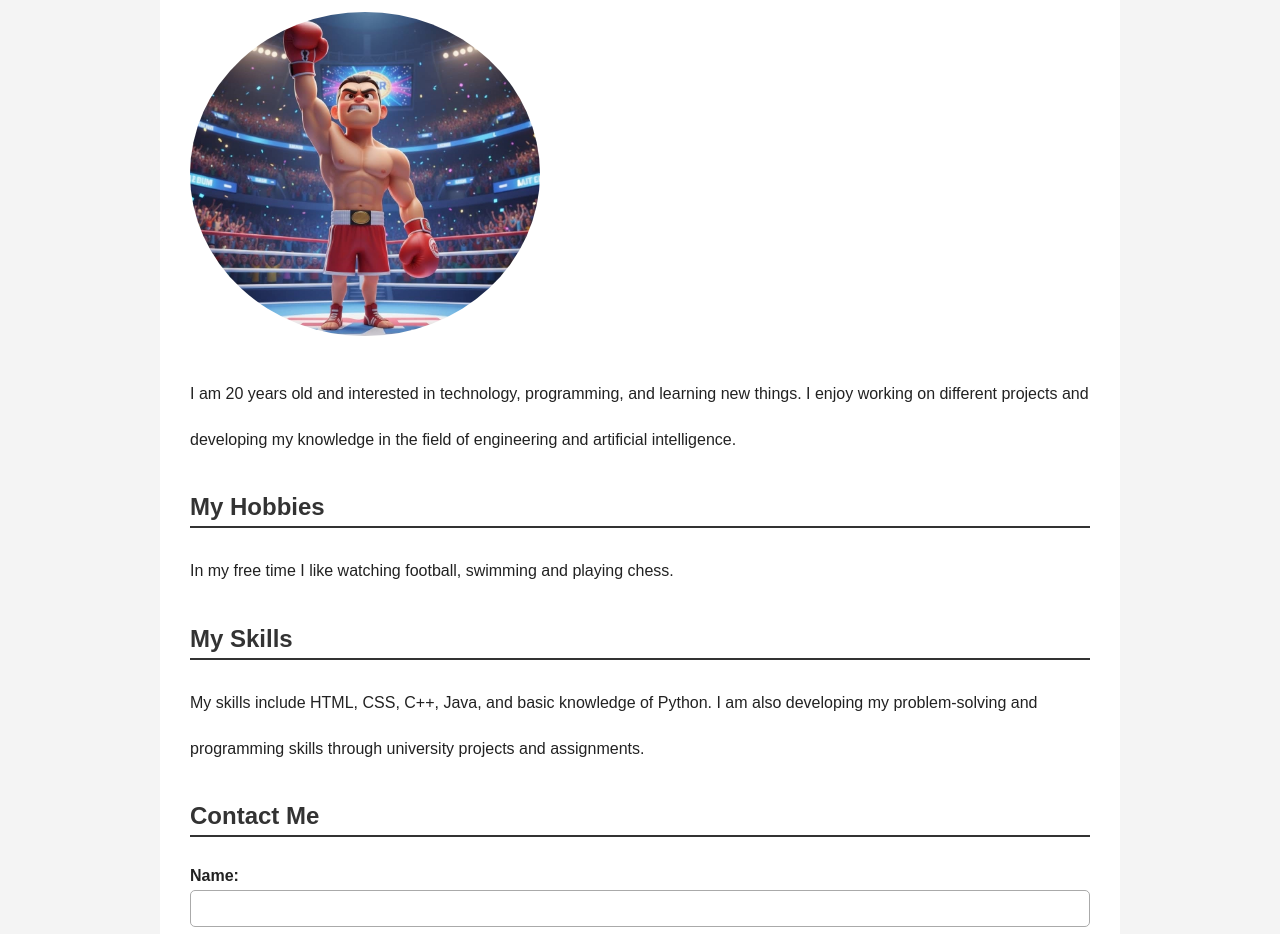
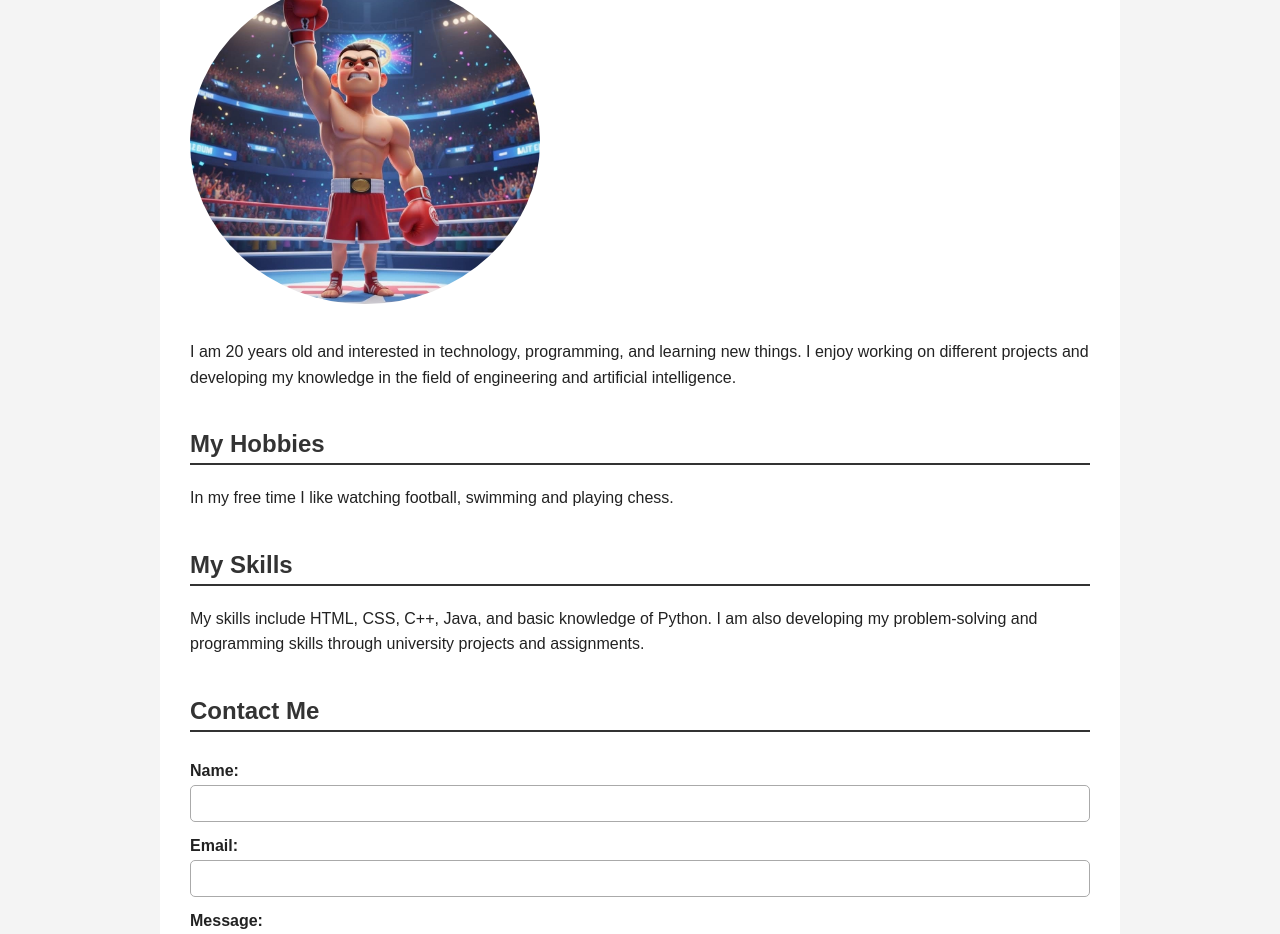
Before and after one commit to ziadboutros/Assignment, a plain HTML site: page devoir.html in a window 1280 px wide. Shown: the part 421-1355 px from the top of the page. Drawn offline with Linux system fonts and the light colour scheme.

Commit message:
removing unused css rules

```diff
--- a/dev.css
+++ b/dev.css
@@ -6,7 +6,9 @@
 }
 
 
-/* Header */
+section {
+    margin-bottom: 40px;
+}
 
 header {
     background-color: #222;
@@ -21,7 +23,7 @@
 }
 
 
-/* Navigation */
+
 
 nav a {
     color: white;
@@ -34,7 +36,6 @@
 }
 
 
-/* Main part */
 
 main {
     width: 80%;
@@ -45,7 +46,7 @@
 }
 
 
-/* Headings */
+
 
 h2 {
     color: #333;
@@ -55,14 +56,14 @@
 }
 
 
-/* Paragraphs */
+
 
 p {
-    line-height: 2.9;
+    line-height: 1.6;
 }
 
 
-/* Image */
+
 
 img {
     width: 350px;
@@ -72,7 +73,6 @@
 }
 
 
-/* Form */
 
 form {
     margin-top: 30px;
@@ -99,7 +99,7 @@
 }
 
 
-/* Button */
+
 
 button {
     margin-top: 15px;
@@ -116,7 +116,6 @@
 }
 
 
-/* Footer */
 
 footer {
     background-color: #222;
--- a/devoir.html
+++ b/devoir.html
@@ -35,21 +35,18 @@
             <h2>About Me</h2>
 
             <img src="BOXINGG.jpeg" alt="Illustration of Ziad Boutros as a boxer in a boxing ring">
-
-            <div class="abou-ziz">
                 <p>
                     I am 20 years old and interested in technology, programming,
                     and learning new things. I enjoy working on different projects
                     and developing my knowledge in the field of engineering and
                     artificial intelligence.
                 </p>
-            </div>
         </section>
 
         <section id="hobbies">
             <h2>My Hobbies</h2>
 
-            <p class="x">
+            <p >
                 In my free time I like watching football, swimming and playing chess.
             </p>
         </section>
```
